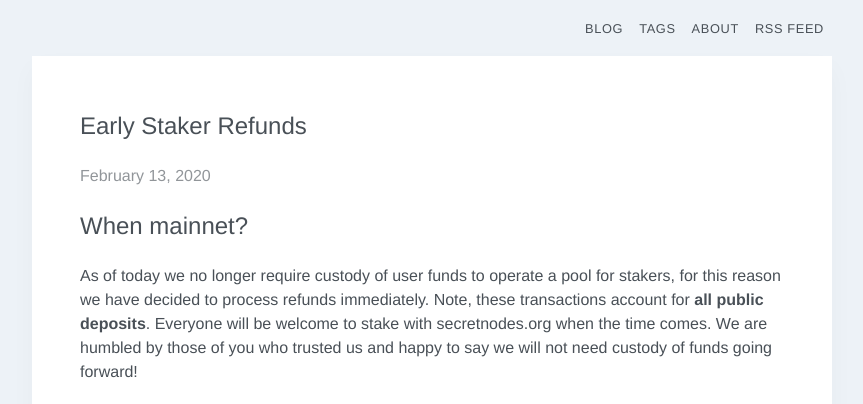
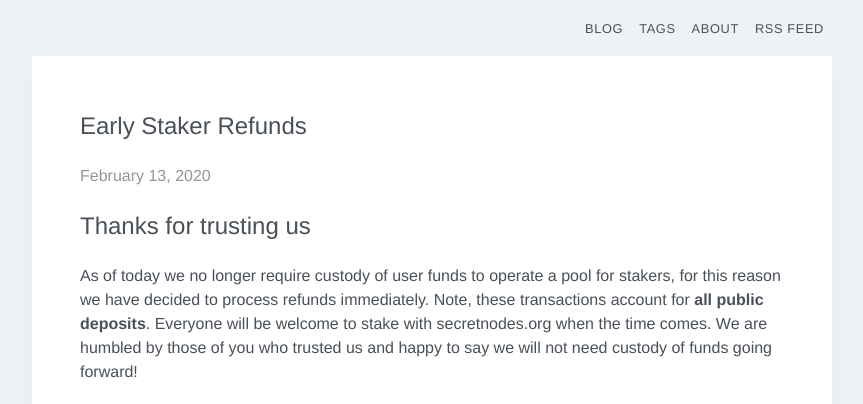
Before and after one commit to secretnodes/blog.secretnodes.org, a Jekyll site: the page built from _posts/2020-02-13-pool-refunds.md, in a window 1280 px wide. Shown: the top 404 px of the page, without its empty margins (208-1071 px from the left). Built offline with Jekyll 4.4.1, drawn with Linux system fonts in a browser that asks for light colours; some web fonts are replaced.

Commit message:
Update 2020-02-13-pool-refunds.md

```diff
--- a/_posts/2020-02-13-pool-refunds.md
+++ b/_posts/2020-02-13-pool-refunds.md
@@ -6,7 +6,7 @@ summary: Refund
 tags: [refunds]
 ---
 
-## When mainnet?
+## Thanks for trusting us
 
 As of today we no longer require custody of user funds to operate a pool for stakers, for this reason we have decided to process refunds immediately. Note, these transactions account for **all public deposits**. Everyone will be welcome to stake with secretnodes.org when the time comes. We are humbled by those of you who trusted us and happy to say we will not need custody of funds going forward!
 
```
